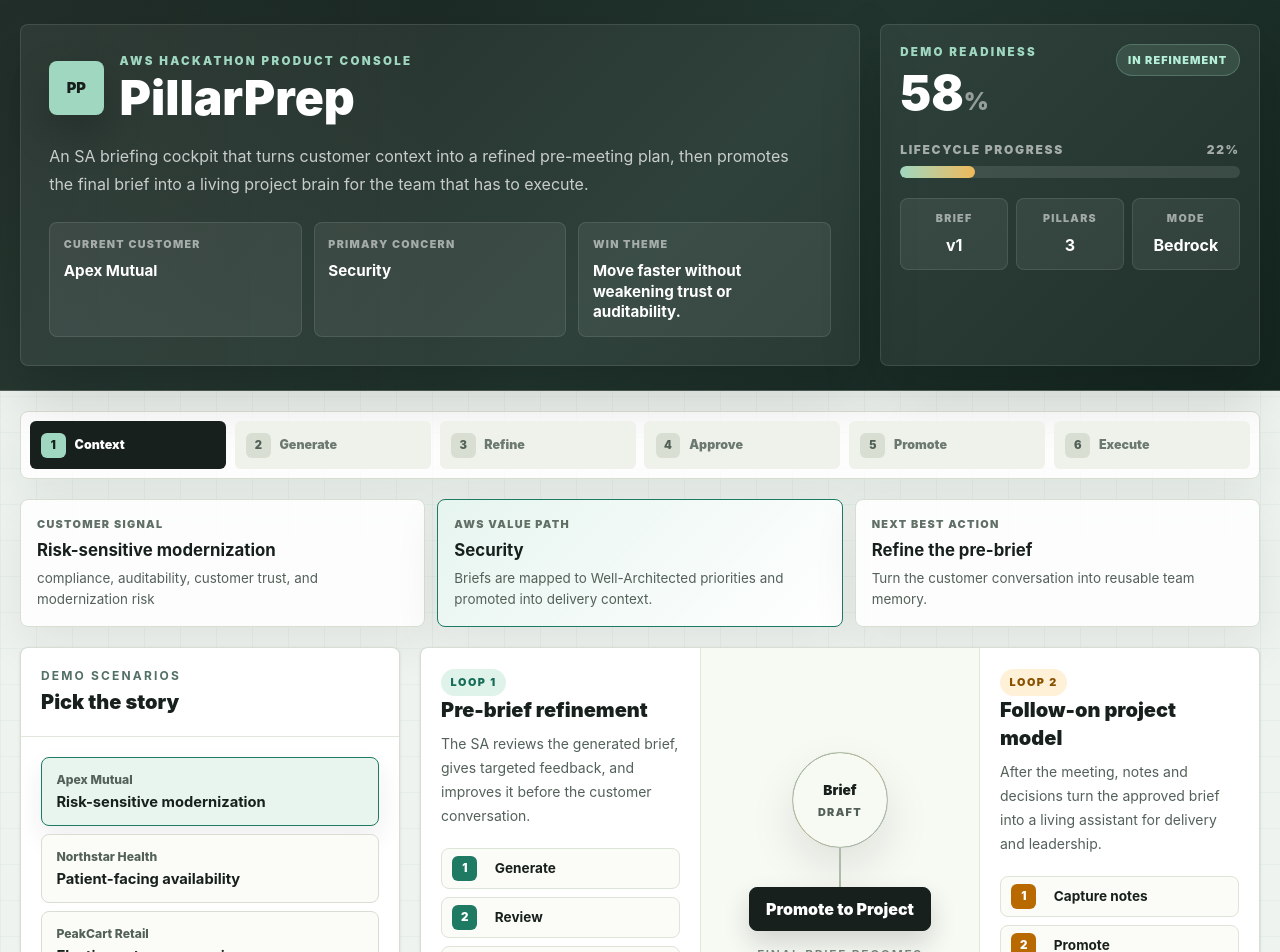
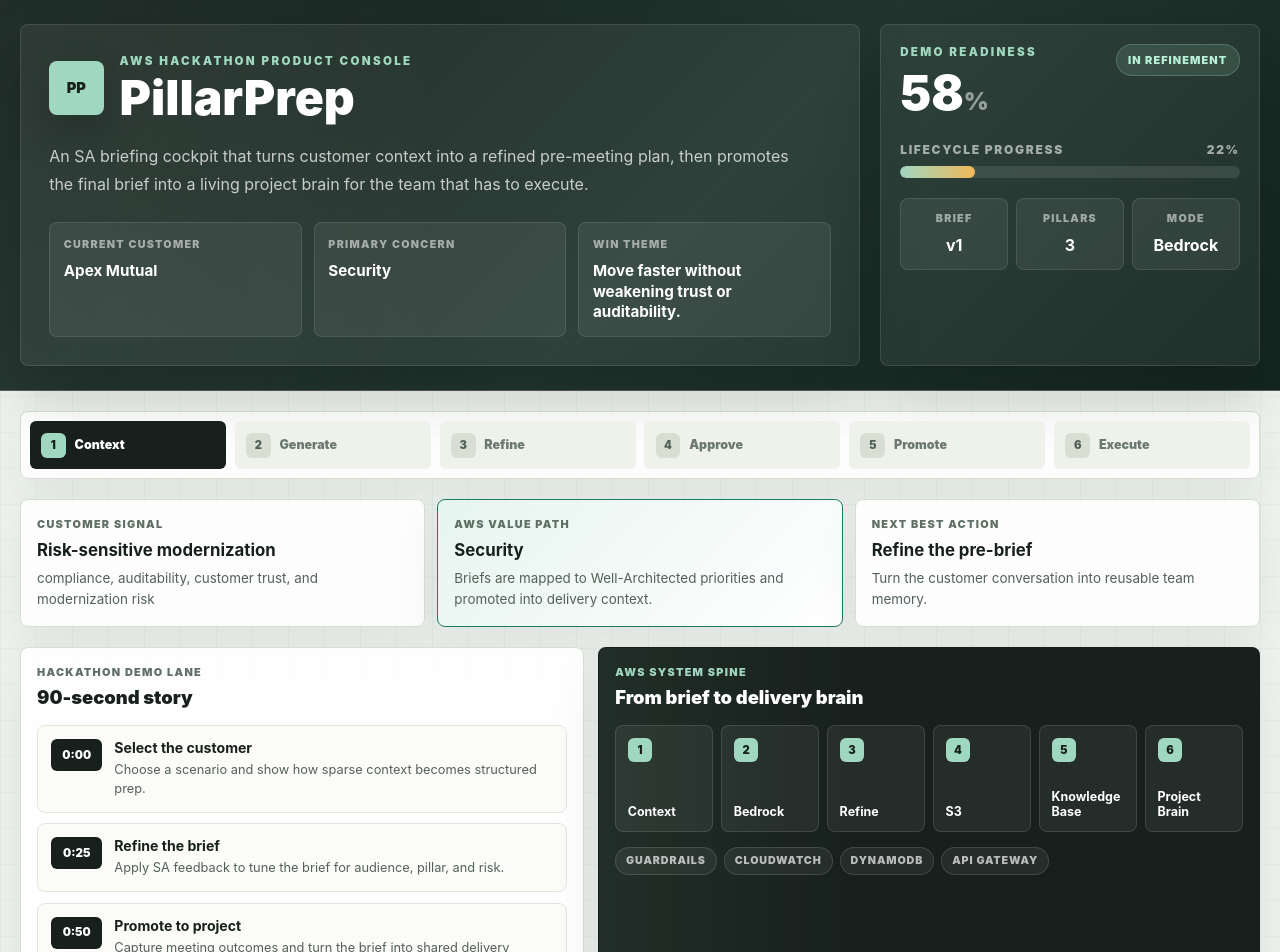
Before and after one commit to aadams35/Pilarprep, a Next.js app: page / in a window 1280 px wide. Shown: the top 952 px of the page. Built offline with nearby package versions, Linux system fonts and the light colour scheme.

Commit message:
Add demo storytelling sections

```diff
--- a/app/globals.css
+++ b/app/globals.css
@@ -246,6 +246,150 @@ body {
   background:
     linear-gradient(135deg, rgba(159, 215, 192, 0.26), rgba(255, 255, 255, 0.92)),
     #ffffff;
+}
+
+.demo-grid {
+  display: grid;
+  grid-template-columns: minmax(0, 0.92fr) minmax(0, 1.08fr);
+  gap: 0.9rem;
+}
+
+.demo-panel {
+  border: 1px solid #d8ded2;
+  border-radius: 8px;
+  background: rgba(255, 255, 255, 0.92);
+  padding: 1rem;
+  box-shadow: 0 18px 50px rgba(23, 32, 28, 0.075);
+}
+
+.demo-panel-dark {
+  border-color: rgba(23, 32, 28, 0.9);
+  background:
+    linear-gradient(90deg, rgba(159, 215, 192, 0.08), transparent 38%),
+    #17201c;
+}
+
+.section-head p {
+  color: #607067;
+  font-size: 0.68rem;
+  font-weight: 950;
+  letter-spacing: 0.12em;
+  text-transform: uppercase;
+}
+
+.section-head h2 {
+  margin-top: 0.35rem;
+  color: #17201c;
+  font-size: 1.15rem;
+  font-weight: 1000;
+  line-height: 1.25;
+}
+
+.section-head-dark p {
+  color: #9fd7c0;
+}
+
+.section-head-dark h2 {
+  color: #ffffff;
+}
+
+.demo-beats {
+  display: grid;
+  gap: 0.65rem;
+  margin-top: 1rem;
+}
+
+.demo-beat {
+  display: grid;
+  grid-template-columns: 3.2rem 1fr;
+  gap: 0.75rem;
+  align-items: start;
+  border: 1px solid #e0e7dc;
+  border-radius: 8px;
+  background: #fbfcf8;
+  padding: 0.82rem;
+}
+
+.demo-beat time {
+  display: grid;
+  min-height: 2rem;
+  place-items: center;
+  border-radius: 6px;
+  background: #17201c;
+  color: #ffffff;
+  font-size: 0.72rem;
+  font-weight: 950;
+}
+
+.demo-beat strong {
+  display: block;
+  color: #17201c;
+  font-size: 0.88rem;
+  line-height: 1.3;
+}
+
+.demo-beat p {
+  margin-top: 0.22rem;
+  color: #536158;
+  font-size: 0.8rem;
+  line-height: 1.48;
+}
+
+.aws-spine {
+  display: grid;
+  grid-template-columns: repeat(6, minmax(0, 1fr));
+  gap: 0.5rem;
+  margin-top: 1rem;
+}
+
+.aws-spine-node {
+  display: grid;
+  min-height: 6.7rem;
+  align-content: space-between;
+  border: 1px solid rgba(255, 255, 255, 0.12);
+  border-radius: 8px;
+  background: rgba(255, 255, 255, 0.06);
+  padding: 0.72rem;
+}
+
+.aws-spine-node span {
+  display: grid;
+  height: 1.55rem;
+  width: 1.55rem;
+  place-items: center;
+  border-radius: 6px;
+  background: #9fd7c0;
+  color: #17201c;
+  font-size: 0.7rem;
+  font-weight: 950;
+}
+
+.aws-spine-node strong {
+  color: #ffffff;
+  font-size: 0.78rem;
+  line-height: 1.22;
+}
+
+.aws-spine-caption {
+  display: flex;
+  flex-wrap: wrap;
+  gap: 0.45rem;
+  margin-top: 0.9rem;
+}
+
+.aws-spine-caption span {
+  display: inline-flex;
+  min-height: 1.8rem;
+  align-items: center;
+  border: 1px solid rgba(255, 255, 255, 0.13);
+  border-radius: 999px;
+  background: rgba(255, 255, 255, 0.06);
+  color: rgba(255, 255, 255, 0.68);
+  padding: 0 0.62rem;
+  font-size: 0.67rem;
+  font-weight: 900;
+  letter-spacing: 0.08em;
+  text-transform: uppercase;
 }
 
 button,
@@ -699,6 +843,58 @@ button {
   color: #ffffff;
 }
 
+.packet-band {
+  border: 1px solid #d8ded2;
+  border-radius: 8px;
+  background:
+    linear-gradient(90deg, rgba(31, 122, 99, 0.06), transparent 46%),
+    rgba(255, 255, 255, 0.92);
+  padding: 1rem;
+  box-shadow: 0 18px 48px rgba(23, 32, 28, 0.07);
+}
+
+.packet-grid {
+  display: grid;
+  grid-template-columns: repeat(4, minmax(0, 1fr));
+  gap: 0.75rem;
+  margin-top: 1rem;
+}
+
+.packet-tile {
+  min-height: 10rem;
+  border: 1px solid #d8ded2;
+  border-radius: 8px;
+  background: #ffffff;
+  padding: 0.9rem;
+}
+
+.packet-tile span {
+  display: grid;
+  height: 1.7rem;
+  width: 1.7rem;
+  place-items: center;
+  border-radius: 6px;
+  background: #e8f5ee;
+  color: #176d58;
+  font-size: 0.72rem;
+  font-weight: 950;
+}
+
+.packet-tile strong {
+  display: block;
+  margin-top: 1.1rem;
+  color: #17201c;
+  font-size: 0.92rem;
+  line-height: 1.3;
+}
+
+.packet-tile p {
+  margin-top: 0.45rem;
+  color: #536158;
+  font-size: 0.8rem;
+  line-height: 1.5;
+}
+
 .architecture-map {
   display: grid;
   gap: 0.55rem;
@@ -941,7 +1137,10 @@ button {
 
 @media (max-width: 640px) {
   .lifecycle-rail,
-  .spotlight-grid {
+  .spotlight-grid,
+  .demo-grid,
+  .packet-grid,
+  .aws-spine {
     grid-template-columns: 1fr;
   }
 
@@ -954,3 +1153,14 @@ button {
     min-height: auto;
   }
 }
+
+@media (min-width: 641px) and (max-width: 1100px) {
+  .demo-grid,
+  .packet-grid {
+    grid-template-columns: repeat(2, minmax(0, 1fr));
+  }
+
+  .aws-spine {
+    grid-template-columns: repeat(3, minmax(0, 1fr));
+  }
+}
--- a/app/page.tsx
+++ b/app/page.tsx
@@ -184,6 +184,57 @@ const evidenceSources = [
   "SA feedback",
   "AWS Well-Architected",
   "Bedrock Knowledge Base",
+];
+
+const demoBeats = [
+  {
+    time: "0:00",
+    title: "Select the customer",
+    detail: "Choose a scenario and show how sparse context becomes structured prep.",
+  },
+  {
+    time: "0:25",
+    title: "Refine the brief",
+    detail: "Apply SA feedback to tune the brief for audience, pillar, and risk.",
+  },
+  {
+    time: "0:50",
+    title: "Promote to project",
+    detail: "Capture meeting outcomes and turn the brief into shared delivery memory.",
+  },
+  {
+    time: "1:15",
+    title: "Ask Project Brain",
+    detail: "Switch roles and generate the plan, exec summary, or onboarding answer.",
+  },
+];
+
+const architectureFlow = [
+  "Context",
+  "Bedrock",
+  "Refine",
+  "S3",
+  "Knowledge Base",
+  "Project Brain",
+];
+
+const packetOutputs = [
+  {
+    title: "Technical brief",
+    detail: "Architecture assumptions, risk areas, service references, and deep-dive questions.",
+  },
+  {
+    title: "Executive brief",
+    detail: "Business context, outcome framing, success criteria, and low-jargon questions.",
+  },
+  {
+    title: "SA game plan",
+    detail: "Meeting objective, talk track, likely objections, and closeout checklist.",
+  },
+  {
+    title: "Project handoff",
+    detail: "Notes, decisions, owners, risks, timeline, and role-aware follow-on answers.",
+  },
 ];
 
 function cx(...classes: Array<string | false | null | undefined>) {
@@ -531,6 +582,49 @@ export default function Home() {
             <span>Next best action</span>
             <strong>{promoted ? "Run the project brain" : approved ? "Capture meeting outcomes" : "Refine the pre-brief"}</strong>
             <p>{promoted ? "Generate plans, status summaries, and onboarding answers." : "Turn the customer conversation into reusable team memory."}</p>
+          </div>
+        </div>
+      </section>
+
+      <section className="mx-auto max-w-7xl px-5 pt-5">
+        <div className="demo-grid">
+          <div className="demo-panel">
+            <div className="section-head">
+              <p>Hackathon demo lane</p>
+              <h2>90-second story</h2>
+            </div>
+            <div className="demo-beats">
+              {demoBeats.map((beat) => (
+                <div key={beat.time} className="demo-beat">
+                  <time>{beat.time}</time>
+                  <div>
+                    <strong>{beat.title}</strong>
+                    <p>{beat.detail}</p>
+                  </div>
+                </div>
+              ))}
+            </div>
+          </div>
+
+          <div className="demo-panel demo-panel-dark">
+            <div className="section-head section-head-dark">
+              <p>AWS system spine</p>
+              <h2>From brief to delivery brain</h2>
+            </div>
+            <div className="aws-spine">
+              {architectureFlow.map((node, index) => (
+                <div key={node} className="aws-spine-node">
+                  <span>{index + 1}</span>
+                  <strong>{node}</strong>
+                </div>
+              ))}
+            </div>
+            <div className="aws-spine-caption">
+              <span>Guardrails</span>
+              <span>CloudWatch</span>
+              <span>DynamoDB</span>
+              <span>API Gateway</span>
+            </div>
           </div>
         </div>
       </section>
@@ -952,6 +1046,22 @@ export default function Home() {
             </div>
           </section>
 
+          <section className="packet-band">
+            <div className="section-head">
+              <p>Generated packet</p>
+              <h2>What the team walks away with</h2>
+            </div>
+            <div className="packet-grid">
+              {packetOutputs.map((packet, index) => (
+                <div key={packet.title} className="packet-tile">
+                  <span>{index + 1}</span>
+                  <strong>{packet.title}</strong>
+                  <p>{packet.detail}</p>
+                </div>
+              ))}
+            </div>
+          </section>
+
           <section className="rounded-lg border border-[#d8ded2] bg-[#17201c] text-white shadow-sm">
             <div className="grid gap-0 2xl:grid-cols-[380px_1fr]">
               <div className="border-b border-white/10 p-5 2xl:border-b-0 2xl:border-r">
```
